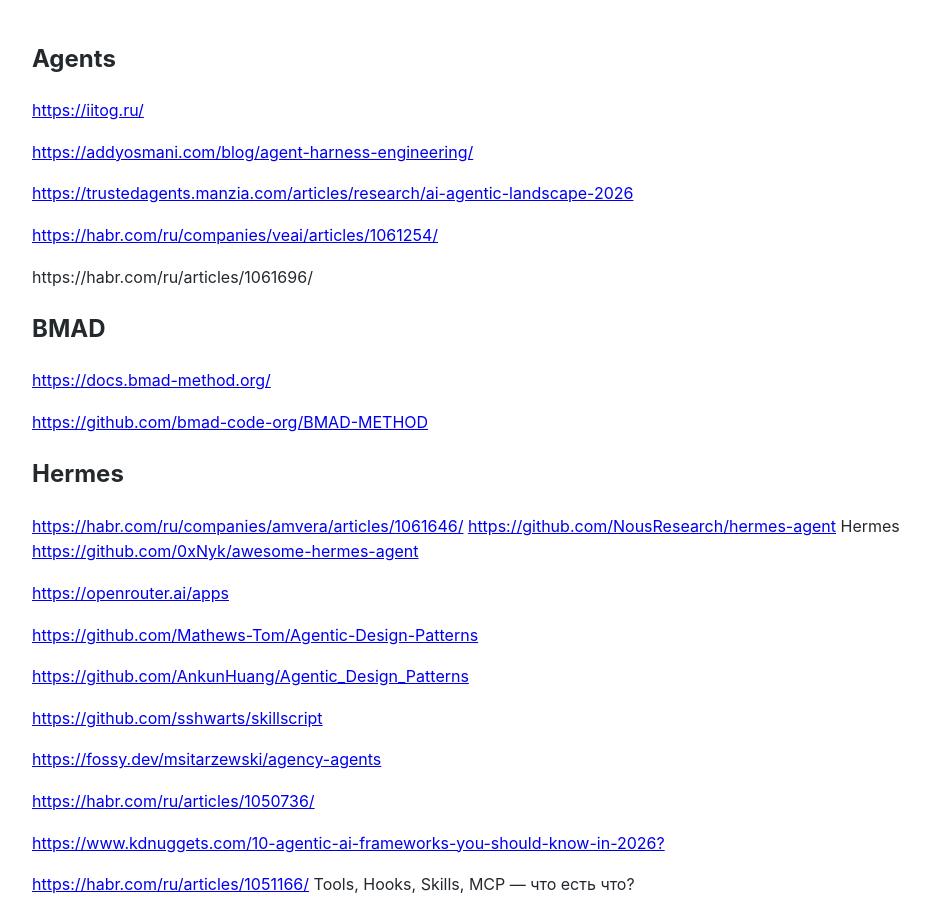
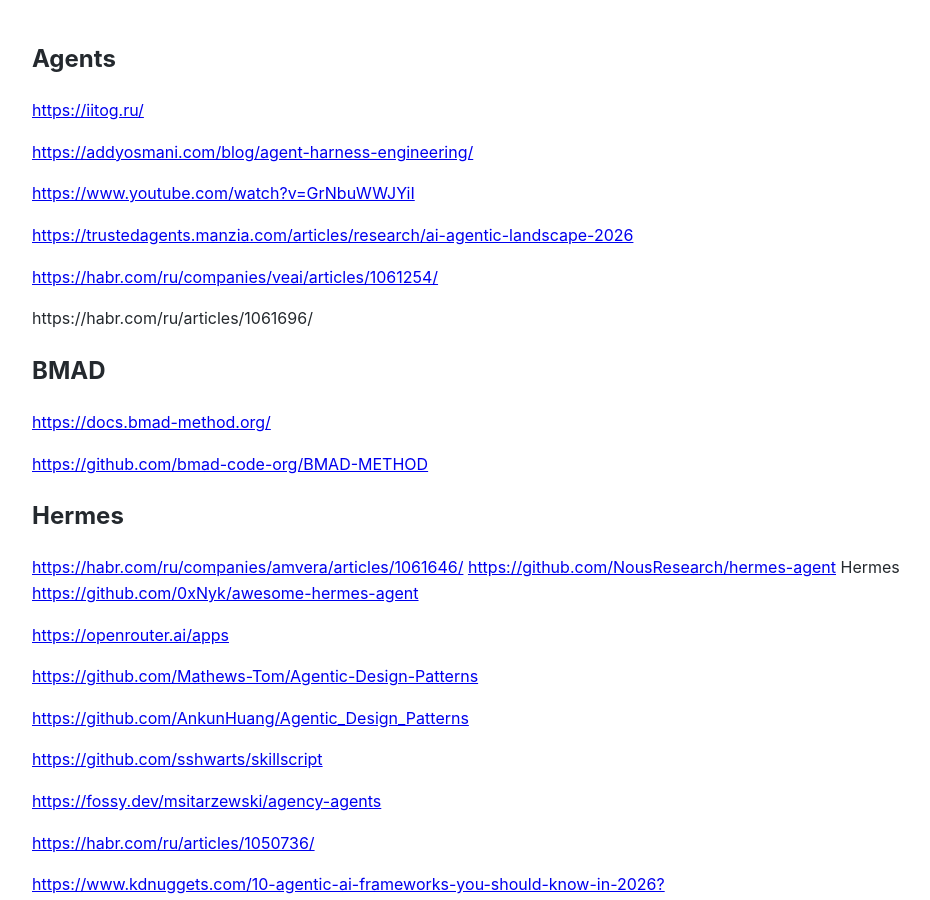
Before and after one commit to Michael-Lubinsky/michael-lubinsky.github.com, a Jekyll site: the page built from ml/agent.md, in a window 1280 px wide and 900 px high. Shown: the whole window, without its empty margins (158-1088 px from the left). Built offline with Jekyll 4.4.1, drawn with Linux system fonts in a browser that asks for light colours; our own code applies the rules of GitHub Pages for plain Markdown files.

Commit message:
Update agent.md

```diff
--- a/ml/agent.md
+++ b/ml/agent.md
@@ -3,6 +3,8 @@
 <https://iitog.ru/>
 
 <https://addyosmani.com/blog/agent-harness-engineering/>
+
+<https://www.youtube.com/watch?v=GrNbuWWJYiI>
 
 <https://trustedagents.manzia.com/articles/research/ai-agentic-landscape-2026>
 
```
